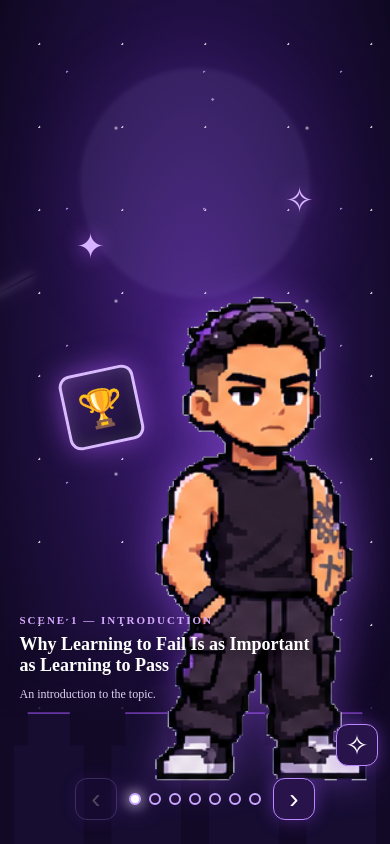
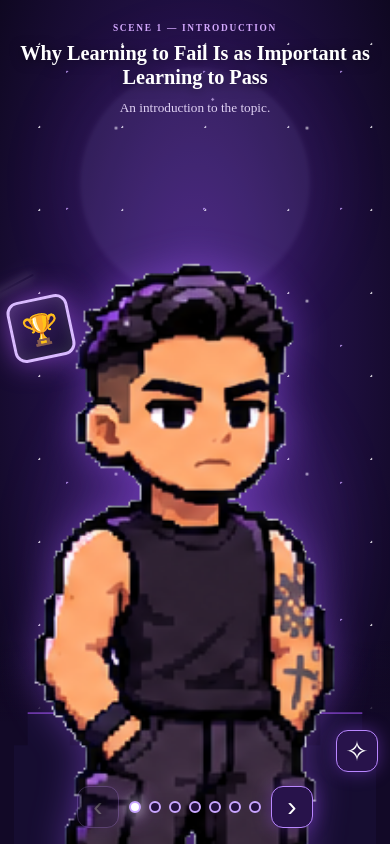
Before and after one commit to BadiLuizaga/learning-to-fail, a Next.js app: page / in a window 390 px wide. Both pictures are taken after a click on the button 135 px from the left and 799 px from the top of the page. Built offline with nearby package versions, Linux system fonts and the light colour scheme.

Commit message:
Responsive

```diff
--- a/src/app/globals.css
+++ b/src/app/globals.css
@@ -3,8 +3,8 @@
   --bg: #090516;
   --purple: #a45cff;
   --lilac: #d7b3ff;
-  --avatar-w: min(390px, 48vw);
-  --avatar-h: min(490px, 72vh);
+  --avatar-h: clamp(220px, 70svh, 760px);
+  --avatar-w: min(calc(var(--avatar-h) * .8), 48vw);
   --avatar-bottom: 3%;
   --avatar-x: 50%;
   --card: 100px;
@@ -93,13 +93,13 @@ body { background: var(--bg); }
   position: relative;
   z-index: 1;
   height: calc(100svh - 80px);
-  min-height: 450px;
+  min-height: 300px;
 }
 
 /* Primera escena: personaje a la derecha */
 .stage-intro {
   --avatar-x: 70%;
-  --avatar-w: min(390px, 39vw);
+  --avatar-w: min(calc(var(--avatar-h) * .8), 39vw);
 }
 
 .scene-copy {
@@ -107,7 +107,7 @@ body { background: var(--bg); }
   left: 5%;
   bottom: 8%;
   z-index: 5;
-  max-width: min(520px, 75%);
+  max-width: min(var(--copy-w, 36vw), 640px);
   color: #fff;
   pointer-events: none;
 }
@@ -115,13 +115,13 @@ body { background: var(--bg); }
   display: block;
   margin-bottom: 8px;
   color: #d5aaff;
-  font-size: 11px;
+  font-size: clamp(10px, .85vw, 15px);
   font-weight: 700;
-  letter-spacing: 2px;
+  letter-spacing: .18em;
 }
 .scene-copy h1 {
   margin: 0 0 8px;
-  font-size: clamp(18px, 2.5vw, 28px);
+  font-size: clamp(18px, 2.2vw, 42px);
   font-weight: 800;
   line-height: 1.2;
   text-shadow: 0 2px 12px rgba(0, 0, 0, .5);
@@ -129,7 +129,7 @@ body { background: var(--bg); }
 .scene-copy p {
   margin: 0;
   color: #e0d2f4;
-  font-size: clamp(12px, 1.3vw, 15px);
+  font-size: clamp(12px, 1.15vw, 21px);
   line-height: 1.5;
 }
 
@@ -142,8 +142,6 @@ body { background: var(--bg); }
   translate: -50% 0; /* no usar transform: lo ocupa la animación */
   width: var(--avatar-w);
   height: var(--avatar-h);
-  min-width: 250px;
-  min-height: 330px;
   padding: 0;
   border: 0;
   background: transparent;
@@ -263,24 +261,40 @@ body { background: var(--bg); }
 }
 
 /* ───────────── Responsive ───────────── */
-@media (max-width: 700px) {
+
+/* Pantallas angostas o verticales: texto arriba, personaje centrado abajo */
+@media (orientation: portrait), (max-width: 1199px) and (min-height: 481px) {
+  .stage,
   .stage-intro {
-    --avatar-x: 67%;
-    --avatar-w: min(330px, 58vw);
-    --avatar-h: min(420px, 60vh);
+    --avatar-x: 50%;
+    --avatar-h: min(60svh, 125vw);
+    --avatar-w: min(calc(var(--avatar-h) * .8), 88vw);
   }
-  .stage-intro .avatar { opacity: .92; }
+  .scene-copy {
+    top: 3%;
+    bottom: auto;
+    left: 5%;
+    right: 5%;
+    max-width: none;
+    text-align: center;
+  }
+  .scene-copy h1 { font-size: clamp(18px, 5.2vw, 34px); }
+  .scene-copy p { font-size: clamp(12px, 3.4vw, 18px); }
+  .scene-label { font-size: clamp(9px, 2.4vw, 13px); }
+  .ambient { display: none; }
 }
 
 @media (max-width: 600px) {
-  :root { --card: 76px; }
-  .stage { --avatar-bottom: 7%; }
-  .stage:not(.stage-intro) {
-    --avatar-w: min(340px, 76vw);
-    --avatar-h: min(430px, 65vh);
-  }
-  .avatar { min-width: 220px; min-height: 290px; }
-  .controls { gap: 12px; }
+  .controls { gap: 10px; bottom: 16px; }
   .dots { gap: 8px; }
-  .summon { right: 12px; bottom: 78px; }
+  .summon { right: 12px; bottom: 72px; }
 }
+
+/* Celulares en horizontal (poca altura) */
+@media (max-height: 480px) and (orientation: landscape) {
+  .stage { --avatar-h: 72svh; height: calc(100svh - 64px); }
+  .scene-copy { bottom: 4%; max-width: 32vw; }
+  .scene-copy p { display: none; }
+  .controls { bottom: 10px; }
+  .summon { bottom: 10px; }
+}
--- a/src/app/page.tsx
+++ b/src/app/page.tsx
@@ -1,6 +1,15 @@
 "use client";
 
-import { memo, useCallback, useEffect, useRef, useState } from "react";
+import {
+  memo,
+  useCallback,
+  useEffect,
+  useLayoutEffect,
+  useRef,
+  useState,
+  type CSSProperties,
+  type Ref,
+} from "react";
 import { AnimatePresence, motion } from "framer-motion";
 
 /* ───────────────────────── Datos de la presentación ───────────────────────── */
@@ -71,27 +80,62 @@ const SUMMON_POSE_MS = 1050;
 const WALK_FRAME_MS = 170;
 const MAX_CARDS = 12;
 
-// Posiciones de los emojis alrededor del personaje (izquierda/derecha, arriba/medio/abajo)
+const CARD_TRANSITION = { type: "spring", stiffness: 160, damping: 13 } as const;
+
+// Distribución de los emojis alrededor del personaje: se calcula según el
+// tamaño real del personaje y de la pantalla para que nunca se salgan.
+type CardLayout = { card: number; midX: number; outX: number; y: number; copyW: number };
+
+const DEFAULT_LAYOUT: CardLayout = { card: 100, midX: 330, outX: 290, y: 170, copyW: 520 };
+
+// Lado (-1 izquierda / 1 derecha), fila (-1 arriba / 0 medio / 1 abajo) y giro
 const CARD_SLOTS = [
-  { x: -290, y: -170, rotate: -12 },
-  { x: 290, y: -170, rotate: 12 },
-  { x: -330, y: 0, rotate: 8 },
-  { x: 330, y: 0, rotate: -8 },
-  { x: -290, y: 170, rotate: -10 },
-  { x: 290, y: 170, rotate: 10 },
+  { side: -1, row: -1, rotate: -12 },
+  { side: 1, row: -1, rotate: 12 },
+  { side: -1, row: 0, rotate: 8 },
+  { side: 1, row: 0, rotate: -8 },
+  { side: -1, row: 1, rotate: -10 },
+  { side: 1, row: 1, rotate: 10 },
 ];
 
-const CARD_TRANSITION = { type: "spring", stiffness: 160, damping: 13 } as const;
-
-function cardTarget(index: number, spread: number) {
+function cardTarget(index: number, layout: CardLayout) {
   const slot = CARD_SLOTS[index % CARD_SLOTS.length];
-  const ring = Math.floor(index / CARD_SLOTS.length) * 30;
+  // Si se invocan más de 6, los siguientes quedan un poco más adentro
+  const inset = 1 - Math.floor(index / CARD_SLOTS.length) * 0.12;
+  const x = slot.row === 0 ? layout.midX : layout.outX;
   return {
     opacity: 1,
     scale: 1,
-    x: slot.x * spread + ring * Math.sign(slot.x),
-    y: slot.y * spread - ring,
+    x: slot.side * x * inset,
+    y: slot.row * layout.y * inset,
     rotate: slot.rotate,
+  };
+}
+
+function measureLayout(anchor: HTMLElement, avatar: HTMLElement): CardLayout {
+  const vw = window.innerWidth;
+  const vh = window.innerHeight;
+  const { left: ax, top: ay } = anchor.getBoundingClientRect();
+  const { width: w, height: h } = avatar.getBoundingClientRect();
+
+  const card = Math.round(Math.max(52, Math.min(vh * 0.15, vw * 0.16, 130)));
+  const margin = 10;
+  const half = card / 2;
+
+  const roomX = Math.min(ax, vw - ax) - half - margin;
+  const roomUp = ay - half - margin;
+  const roomDown = vh - 80 - ay - half - margin; // deja libre la barra de controles
+
+  const midX = Math.max(0, Math.min(w / 2 + card * 0.65, roomX));
+  // Ancho disponible para el texto de la escena sin chocar con los emojis de la izquierda
+  const copyW = Math.max(220, ax - midX - half - vw * 0.05 - 16);
+
+  return {
+    card,
+    copyW,
+    midX,
+    outX: Math.max(0, Math.min(w * 0.42 + card * 0.65, roomX)),
+    y: Math.max(0, Math.min(h * 0.36, roomUp, roomDown)),
   };
 }
 
@@ -130,13 +174,16 @@ const Avatar = memo(function Avatar({
   src,
   walking,
   onSummon,
+  ref,
 }: {
   src: string;
   walking: boolean;
   onSummon: () => void;
+  ref?: Ref<HTMLButtonElement>;
 }) {
   return (
     <motion.button
+      ref={ref}
       className="avatar"
       onClick={onSummon}
       aria-label="Summon images"
@@ -185,7 +232,9 @@ export default function Home() {
   const [cards, setCards] = useState<number[]>([]);
   const [summoning, setSummoning] = useState(false);
   const [walkFrame, setWalkFrame] = useState(0);
-  const [spread, setSpread] = useState(1);
+  const [layout, setLayout] = useState<CardLayout>(DEFAULT_LAYOUT);
+  const anchorRef = useRef<HTMLDivElement>(null);
+  const avatarRef = useRef<HTMLButtonElement>(null);
   const summonTimer = useRef<number | undefined>(undefined);
   const cardId = useRef(0);
 
@@ -196,13 +245,21 @@ export default function Home() {
     });
   }, []);
 
-  // Ajusta la separación de los emojis al ancho de la pantalla
-  useEffect(() => {
-    const update = () => setSpread(Math.max(0.55, Math.min(1, window.innerWidth / 1360)));
+  // Recalcula la distribución de los emojis al cambiar el tamaño de pantalla o de escena
+  useLayoutEffect(() => {
+    const update = () => {
+      if (anchorRef.current && avatarRef.current) {
+        setLayout(measureLayout(anchorRef.current, avatarRef.current));
+      }
+    };
     update();
     window.addEventListener("resize", update);
-    return () => window.removeEventListener("resize", update);
-  }, []);
+    window.addEventListener("orientationchange", update);
+    return () => {
+      window.removeEventListener("resize", update);
+      window.removeEventListener("orientationchange", update);
+    };
+  }, [scene]);
 
   useEffect(() => () => window.clearTimeout(summonTimer.current), []);
 
@@ -285,7 +342,9 @@ export default function Home() {
       : current.sprite;
 
   return (
-    <main className="world">
+    <main className="world" style={
+        { "--card": `${layout.card}px`, "--copy-w": `${layout.copyW}px` } as CSSProperties
+      }>
       <Background />
 
       <section className={`stage${scene === 0 ? " stage-intro" : ""}`}>
@@ -301,14 +360,14 @@ export default function Home() {
           <p>{current.subtitle}</p>
         </motion.div>
 
-        <div className="cards">
+        <div className="cards" ref={anchorRef}>
           <AnimatePresence>
             {cards.map((id, index) => (
               <motion.div
                 key={id}
                 className="card"
                 initial={{ opacity: 0, scale: 0.1, x: 0, y: 0, rotate: -20 }}
-                animate={cardTarget(index, spread)}
+                animate={cardTarget(index, layout)}
                 exit={{ opacity: 0, scale: 0.5 }}
                 transition={CARD_TRANSITION}
               >
@@ -318,7 +377,7 @@ export default function Home() {
           </AnimatePresence>
         </div>
 
-        <Avatar src={avatarSrc} walking={walking} onSummon={summon} />
+        <Avatar ref={avatarRef} src={avatarSrc} walking={walking} onSummon={summon} />
 
         <span className="ambient a">✦</span>
         <span className="ambient b">✧</span>
```
Also changed, not shown: Claude outputs/land1.png (added), Claude outputs/port1.png (added).
